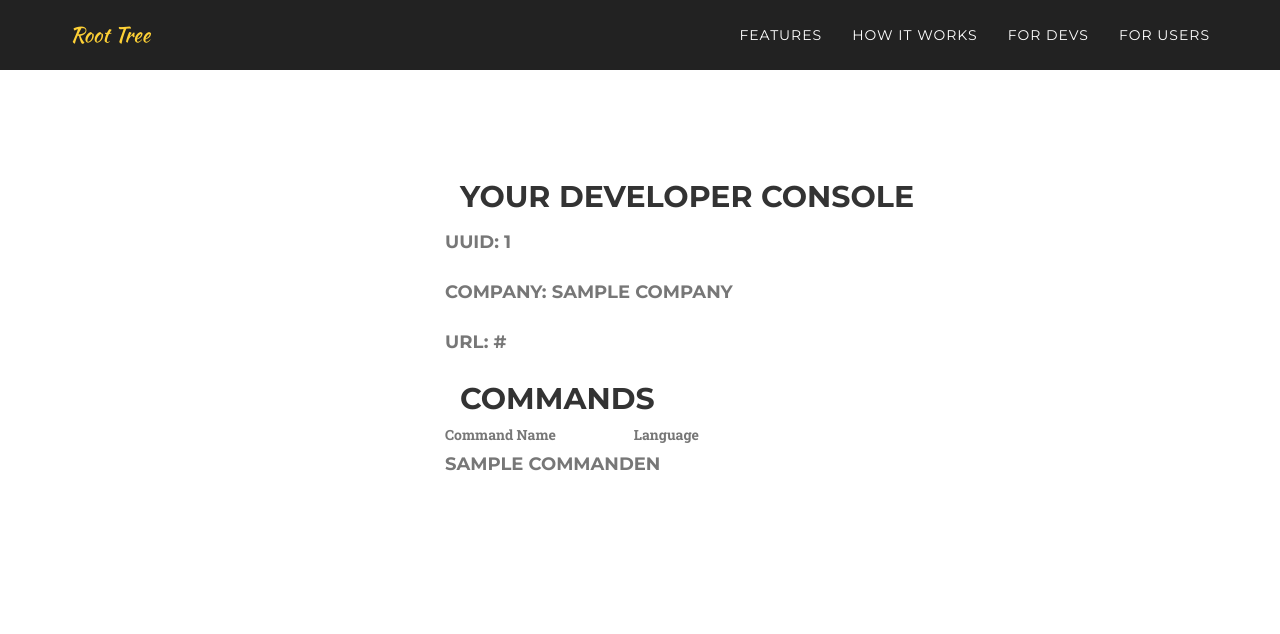
After one commit to theneilc/RootTree, a Django app: template templates/dev_home.html in a window 1280 px wide. The commit adds this page. Shown: the top 634 px of the page. Run offline with Django 3.2, Linux system fonts and the light colour scheme; the template is opened without the code that fills it: most values are stand-ins (such as "Sample title", 1, 10 or a date in 2020); some libraries are stand-ins or nearby versions; some web fonts are replaced.

Commit message:
added dev console

```diff
--- a/core_roottree/forms.py
+++ b/core_roottree/forms.py
@@ -31,6 +31,7 @@ class DevSignUpForm(UserCreationForm):
     def __init__(self, *args, **kwargs):
         super(DevSignUpForm, self).__init__(*args, **kwargs)
         self.fields['company'] = forms.CharField(required=False)
+        self.fields['url'] = forms.URLField(required=False)
 
     def clean(self):
         cleaned_data = super(DevSignUpForm, self).clean()
@@ -40,5 +41,5 @@ class DevSignUpForm(UserCreationForm):
     def save(self, commit=True):
         ret = super(DevSignUpForm, self).save(commit=commit)
         u = self.instance
-        Developer.objects.create(user=u, company=self.data['company'])
+        Developer.objects.create(user=u, company=self.data['company'], url=self.data['url'])
         return ret
--- a/core_roottree/models.py
+++ b/core_roottree/models.py
@@ -35,7 +35,7 @@ class ClientUser(UserModelMixin, UUIDModelMixin):
 class Developer(UserModelMixin, UUIDModelMixin):
     # email = models.EmailField(unique=True, max_length=254)
     uuid = models.CharField(max_length=32, unique=True)
-    user = models.OneToOneField(User)
+    user = models.OneToOneField(User, related_name="related_developer")
     company = models.CharField(max_length=100, default='')
     url = models.URLField(null=True, blank=True)
 
--- a/roottree/urls.py
+++ b/roottree/urls.py
@@ -21,6 +21,7 @@ urlpatterns = patterns(
         name='home'),
     url(r'^test/$', 'core_roottree.views.index'),
     url(r'^api/', include(router.urls)),
+    url(r'^dev/$', views.DevHomeView.as_view()),
     # url(r'^api/file/', views.FileView.as_view()),
     url(r'^admin/', include(admin.site.urls)),
     url(r'^accounts/login/clientuser/$',  xframe_options_exempt(login), {'template_name':'registration/clientuser_login.html'}),
--- /dev/null
+++ b/templates/dev_home.html
@@ -0,0 +1,37 @@
+{% extends "base_non_index.html" %}
+{% block content %}
+
+<section id="dev-console">
+  <div class="container">
+    <div class="row">
+    	<div class="col-sm-8 col-md-6 col-md-offset-4">
+    		<h2>Your Developer Console</h2>
+    		<div class="row text-muted">
+    			<h4>UUID: {{uuid}}</h4>
+    		</div>
+    		<div class="row text-muted">
+    			<h4>Company: {{company}}</h4>
+    		</div>
+    		<div class="row text-muted">
+    			<h4>URL: {{url}}</h4>
+    		</div>
+    		<h2>Commands</h2>
+    		<div class="row text-muted">
+    		<table>
+    			<tr>
+    			<th>Command Name</th>
+    			<th>Language</th>
+    			</tr>
+    			{% for command in commands %}
+    			<tr>
+    				<td><h4>{{command.name}}</h4></td>
+    				<td><h4>{{command.language}}</h4></td>
+    			</tr>
+    			{% endfor %}
+    		</table>
+
+    	</div>
+    </div>
+</div>
+</section>
+{% endblock %}
--- a/templates/js/roottree.js
+++ b/templates/js/roottree.js
@@ -64,7 +64,6 @@ window.RootTree = (function() {
 
 		function receiveMessage(event)
 		{
-
 		    console.log('uuid', event.data);
 
 		  // ...
--- a/templates/registration/create_dev_form.html
+++ b/templates/registration/create_dev_form.html
@@ -19,6 +19,12 @@
           						<div class="fieldWrapper">
           					    	{{form.company.errors }}
           					    	<input id="id_company" maxlength="75" class="form-control" placeholder="Company" name="company" type="text">
+          						</div>
+					         </div>
+                   <div class="row">
+                      <div class="fieldWrapper">
+                          {{form.url.errors }}
+                          <input id="id_url" maxlength="75" class="form-control" placeholder="Company URL" name="url" type="text">
                       </div>
                    </div>
                   	<div class="row">
--- a/templates/registration/dev_login.html
+++ b/templates/registration/dev_login.html
@@ -12,7 +12,7 @@
               {% if form.errors %}
               <p>Your username and password didn't match. Please try again.</p>
               {% endif %}
-              <form method="post" action="/accounts/login/dev/">
+              <form action="/accounts/login/dev/?next=/dev/" method="post">
               {% csrf_token %}
               <div class="row">
                 <div class="fieldWrapper">
```
Also changed, not shown: client/demos/clumsy-bird.html (+2 -8 lines), core_roottree/views.py (+12 -0 lines). Lines whose indentation alone changed are shown as unchanged.
